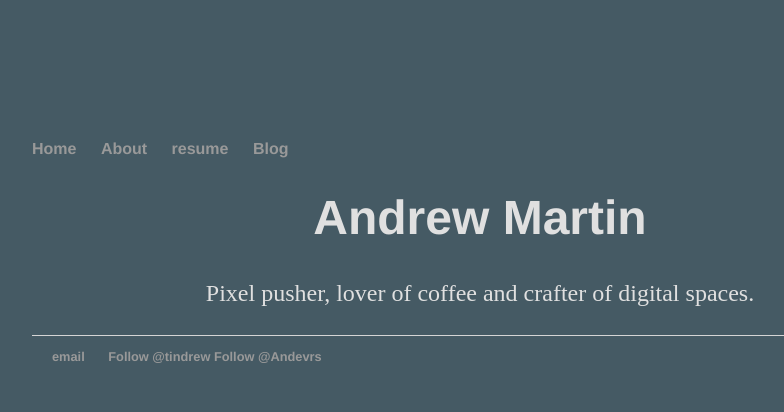
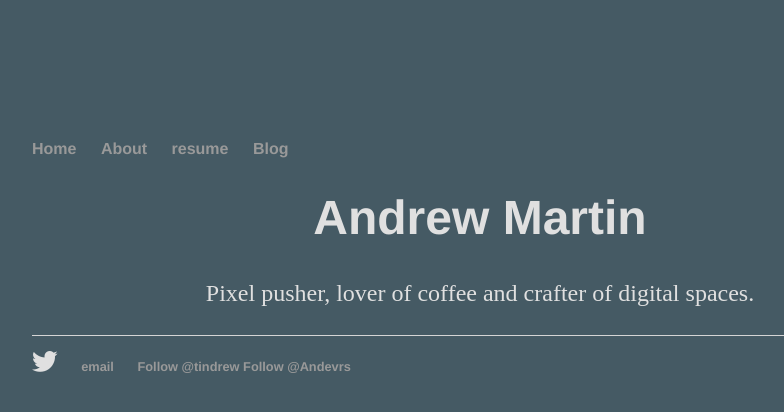
Before and after one commit to tindrew/my_blog, a Jekyll site: the page built from index.html, in a window 1280 px wide. Shown: the top 412 px of the page, without its empty margins (160-944 px from the left). Built offline with Jekyll 4.4.1, drawn with Linux system fonts in a browser that asks for light colours; nearby versions of some CDN libraries; comment, search, counter and statistics services are not loaded.

Commit message:
Update default.html

```diff
--- a/_layouts/default.html
+++ b/_layouts/default.html
@@ -5,6 +5,8 @@
 			<!-- link to main stylesheet -->
 			<link rel="stylesheet" type="text/css" href="/css/main.css">
 			<meta name="viewport" content="width=device-width, initial-scale=1.0">
+			<script src="https://kit.fontawesome.com/09b5efbfe0.js" crossorigin="anonymous"></script>
+
 		</head>
 		<body>
 			<nav>
```
